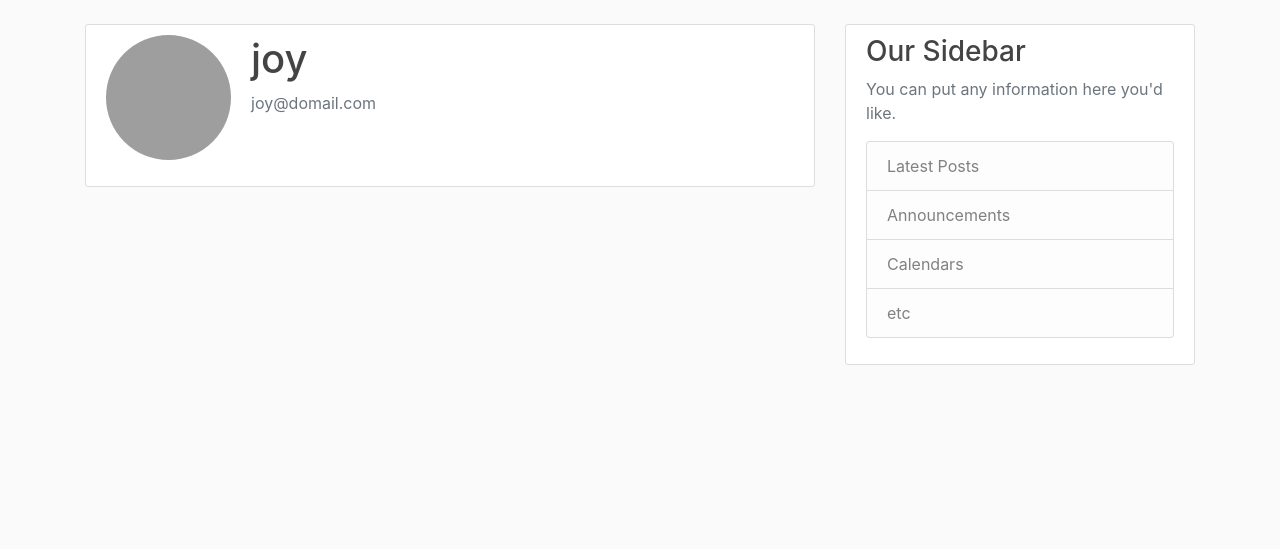
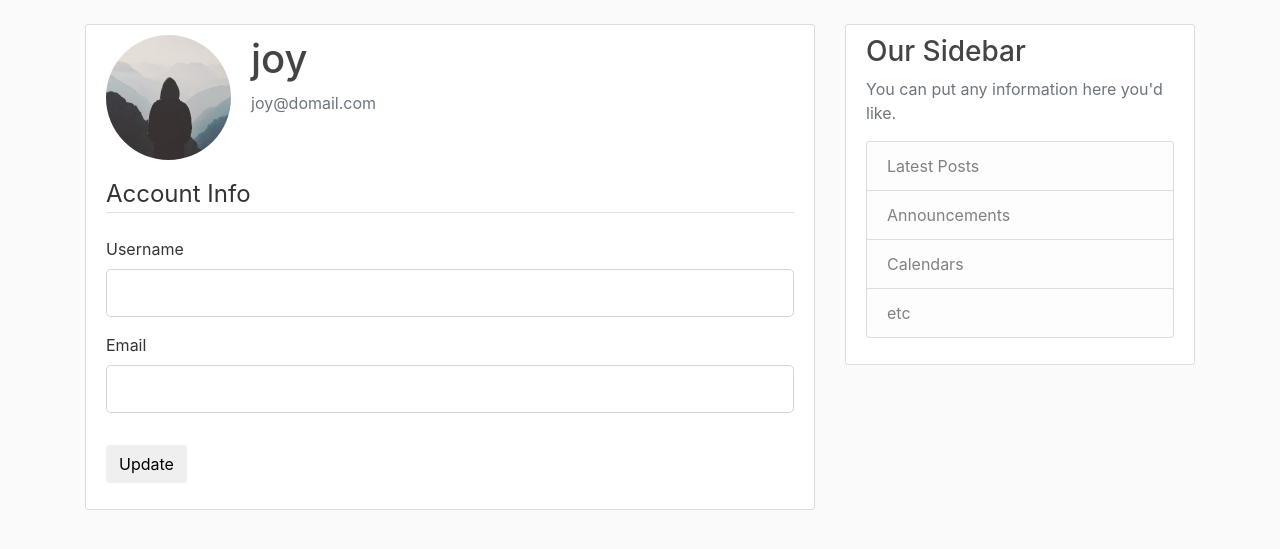
Before and after one commit to joydeep2683/flask_app, a Flask app: page /account in a window 1280 px wide. Shown: the part 56-605 px from the top of the page. Run offline with Flask 2, Linux system fonts and the light colour scheme; a user stored in the database is signed in; some libraries are stand-ins or nearby versions; grey boxes are pictures that could not be loaded.

Commit message:
update account info section added

```diff
--- a/flaskblog/forms.py
+++ b/flaskblog/forms.py
@@ -1,4 +1,5 @@
 from flask_wtf import FlaskForm
+from flask_login import current_user
 from wtforms import StringField, PasswordField, SubmitField, BooleanField
 from wtforms.validators import DataRequired, Length, Email, EqualTo, ValidationError
 from flaskblog.models import User
@@ -27,3 +28,21 @@ class LoginForm(FlaskForm):
 	password = PasswordField('Password', validators = [DataRequired()])
 	remember = BooleanField('Remember Me')
 	submit = SubmitField('Login')
+
+
+class UpdateAccountForm(FlaskForm):
+	username = StringField('Username', validators = [DataRequired(), Length(min=2, max=20)])
+	email = StringField('Email', validators = [DataRequired(), Email()])
+	submit = SubmitField('Update')
+
+	def validate_username(self, username):
+		if username.data != current_user.username:
+			user = User.query.filter_by(username = username.data).first()
+			if user:
+				raise ValidationError('Username already exist.')
+
+	def validate_email(self, email):
+		if email.data != current_user.email:
+			user = User.query.filter_by(email = email.data).first()
+			if user:
+				raise ValidationError('Email already exist.')
--- a/flaskblog/routes.py
+++ b/flaskblog/routes.py
@@ -1,6 +1,6 @@
 from flask import render_template, url_for, flash, redirect, request
 from flaskblog import app, db, bcrypt
-from flaskblog.forms import RegistrationForm, LoginForm
+from flaskblog.forms import RegistrationForm, LoginForm, UpdateAccountForm
 from flaskblog.models import User, Post
 from flask_login import login_user, current_user, logout_user, login_required
 
@@ -68,4 +68,6 @@ def logout():
 @app.route("/account")
 @login_required
 def account():
-	return render_template('account.html', title = 'Account')
+	form = UpdateAccountForm()
+	image_file = url_for('static', filename = 'profile_pics/' + current_user.image_file)
+	return render_template('account.html', title = 'Account', image_file = image_file, form = form)
--- a/flaskblog/templates/account.html
+++ b/flaskblog/templates/account.html
@@ -2,12 +2,46 @@
 {% block content %}
 	<div class="content-section">
 	  <div class="media">
-	    <img class="rounded-circle account-img" src="userimage.jpg">
+	    <img class="rounded-circle account-img" src="{{ image_file }}">
 	    <div class="media-body">
 	      <h2 class="account-heading">{{ current_user.username }}</h2>
 	      <p class="text-secondary">{{ current_user.email }}</p>
 	    </div>
 	  </div>
-	  <!-- FORM HERE -->
+		<form method="POST" action="">
+			{{ form.hidden_tag() }}
+			<fieldset class="form-group">
+				<legend class="border-bottom mb-4">Account Info</legend>
+				<div class="form-group">
+					{{ form.username.label(class="form-control-label") }}
+					{% if form.username.errors %}
+						{{ form.username(class="form-control form-control-lg is-invalid") }}
+						<div class="invalid-feedback">
+							{% for error in form.username.errors %}
+								<span>{{ error }}</span>
+							{% endfor %}
+						</div>
+					{% else %}
+						{{ form.username(class="form-control form-control-lg") }}
+					{% endif %}
+				</div>
+				<div class="form-group">
+					{{ form.email.label(class="form-control-label") }}
+					{% if form.email.errors %}
+						{{ form.email(class="form-control form-control-lg is-invalid") }}
+						<div class="invalid-feedback">
+							{% for error in form.email.errors %}
+								<span>{{ error }}</span>
+							{% endfor %}
+						</div>
+					{% else %}
+						{{ form.email(class="form-control form-control-lg") }}
+					{% endif %}
+				</div>
+			</fieldset>
+			<div class="form-group">
+				{{ form.submit(class="btn btn-ouline-info")}}
+			</div>
+		</form>
 	</div>
 {% endblock content %}
```
